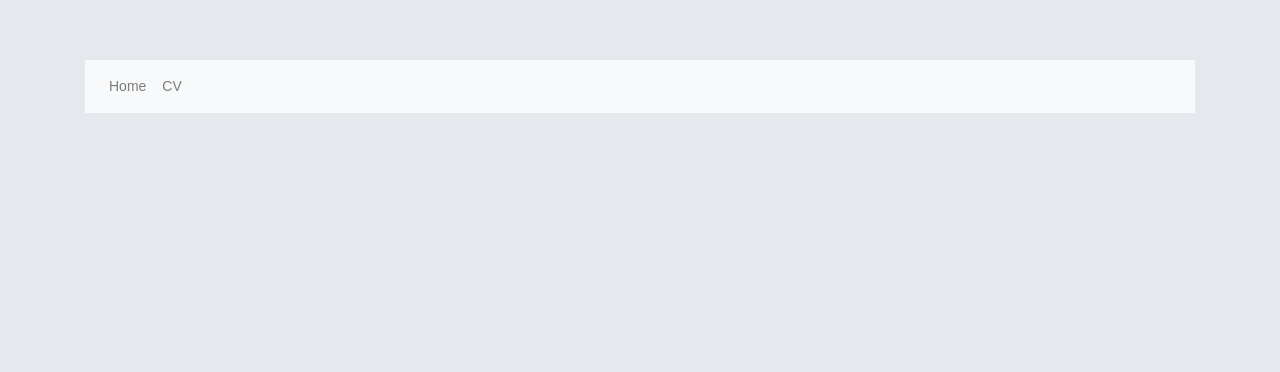
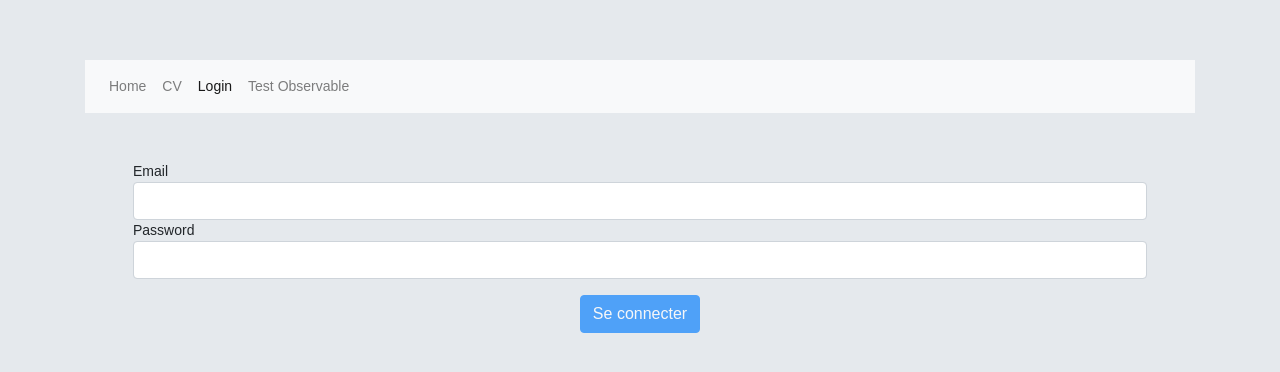
Before and after one commit to AltafAllahAbbassi/TODO_FRONT, an Angular app: page /login in a window 1280 px wide. Before the commit this address led to /. Shown: the top 372 px of the page. Built offline with nearby package versions, Linux system fonts and the light colour scheme.

Commit message:
observable

```diff
--- a/src/app/app.module.ts
+++ b/src/app/app.module.ts
@@ -16,6 +16,9 @@ import { EmbaucheComponent } from "./embauche/components/embauche/embauche.compo
 import { NgStyleComponent } from './directives/ng-style/ng-style.component';
 import { WordComponent } from './directives/word/word.component';
 import { HightlightDirective } from './directives/hightlight.directive';
+import { LoginComponent } from './login/components/login/login.component';
+import { TestObservableComponent } from './components/test-observable/test-observable.component';
+import { RadomImageObserverComponent } from './components/radom-image-observer/radom-image-observer.component';
 
 
 @NgModule({
@@ -31,6 +34,9 @@ import { HightlightDirective } from './directives/hightlight.directive';
     NgStyleComponent,
     WordComponent,
     HightlightDirective,
+    LoginComponent,
+    TestObservableComponent,
+    RadomImageObserverComponent,
 
   ],
   imports: [
--- a/src/app/components/header/header.component.html
+++ b/src/app/components/header/header.component.html
@@ -8,9 +8,12 @@
       <li class="nav-item">
         <a class="nav-link" [routerLink]="['/cv']" routerLinkActive="active" >CV</a>
       </li>
-
-
-
+      <li class="nav-item">
+        <a class="nav-link" [routerLink]="['/login']" routerLinkActive="active" >Login</a>
+      </li>
+      <li class="nav-item">
+        <a class="nav-link" [routerLink]="['/observable']" routerLinkActive="active" >Test Observable</a>
+      </li>
     </ul>
   </div>
 </nav>
--- /dev/null
+++ b/src/app/components/radom-image-observer/radom-image-observer.component.html
@@ -0,0 +1 @@
+<img class="rounded rounded-circle " width="70" height="70" src="../../../assets/images/{{ observable|async }}" />
--- /dev/null
+++ b/src/app/components/radom-image-observer/radom-image-observer.component.ts
@@ -0,0 +1,29 @@
+import { Component, OnInit } from '@angular/core';
+import { Observable } from 'rxjs';
+
+@Component({
+  selector: 'app-radom-image-observer',
+  templateUrl: './radom-image-observer.component.html',
+  styleUrls: ['./radom-image-observer.component.css'],
+})
+export class RadomImageObserverComponent implements OnInit {
+  constructor() {}
+
+  images = ['aaa.jpg', 'ayoub.jpg', 'flower.jpeg', 'rotating_card_thumb2.png'];
+  observable: Observable<String>;
+  ngOnInit(): void {
+    this.observable = new Observable((observer) => {
+      let index = -1;
+      setInterval(
+        () => {
+          index ++;
+          observer.next(this.images[(index)%this.images.length])
+        },
+
+        1000
+      );
+    });
+
+
+  }
+}
--- /dev/null
+++ b/src/app/components/test-observable/test-observable.component.html
@@ -0,0 +1 @@
+<p>test-observable works!</p>
--- /dev/null
+++ b/src/app/components/test-observable/test-observable.component.ts
@@ -0,0 +1,36 @@
+import { Component, OnInit } from '@angular/core';
+import { Observable } from 'rxjs';
+
+@Component({
+  selector: 'app-test-observable',
+  templateUrl: './test-observable.component.html',
+  styleUrls: ['./test-observable.component.css']
+})
+export class TestObservableComponent implements OnInit {
+
+  constructor() { }
+
+
+
+  ngOnInit(): void {
+    const observable=new Observable(
+      (observer)=>{
+        let i=5;
+        setInterval(()=>{
+          if(!i){
+            observer.complete()
+          }
+          i--
+          observer.next(i)
+        },1000)
+      }
+    )
+    observable.subscribe(
+      (val)=>console.log(val),
+      ()=>{},
+      ()=>console.log("flux de donnees est termine")
+    )
+  }
+
+
+}
--- /dev/null
+++ b/src/app/login/components/login/login.component.css
@@ -0,0 +1,3 @@
+input.ng-touched.ng-invalid{
+  border: 2px red solid;
+}
--- /dev/null
+++ b/src/app/login/components/login/login.component.html
@@ -0,0 +1,7 @@
+<form #loginForm="ngForm" class="mt-5 mx-5">
+  Email<input type="text" class="form-control" ngModel name="email" email required/>
+  Password <input type="text" class="form-control" ngModel name="password" required/>
+</form>
+<div class="text-center">
+  <button class="btn btn-primary my-3" (click)="processForm(loginForm)" [disabled]="loginForm.invalid">Se connecter</button>
+</div>
--- /dev/null
+++ b/src/app/login/components/login/login.component.ts
@@ -0,0 +1,19 @@
+import { Component, OnInit } from '@angular/core';
+import { NgForm } from '@angular/forms';
+
+@Component({
+  selector: 'app-login',
+  templateUrl: './login.component.html',
+  styleUrls: ['./login.component.css']
+})
+export class LoginComponent implements OnInit {
+
+  constructor() { }
+
+  ngOnInit(): void {
+  }
+
+  processForm(form:NgForm){
+    console.log(form)
+  }
+}
```
Also changed, not shown: src/app/app-routing.module.ts (+6 -1 lines), src/app/components/radom-image-observer/radom-image-observer.component.css (added), src/app/components/test-observable/test-observable.component.css (added).
